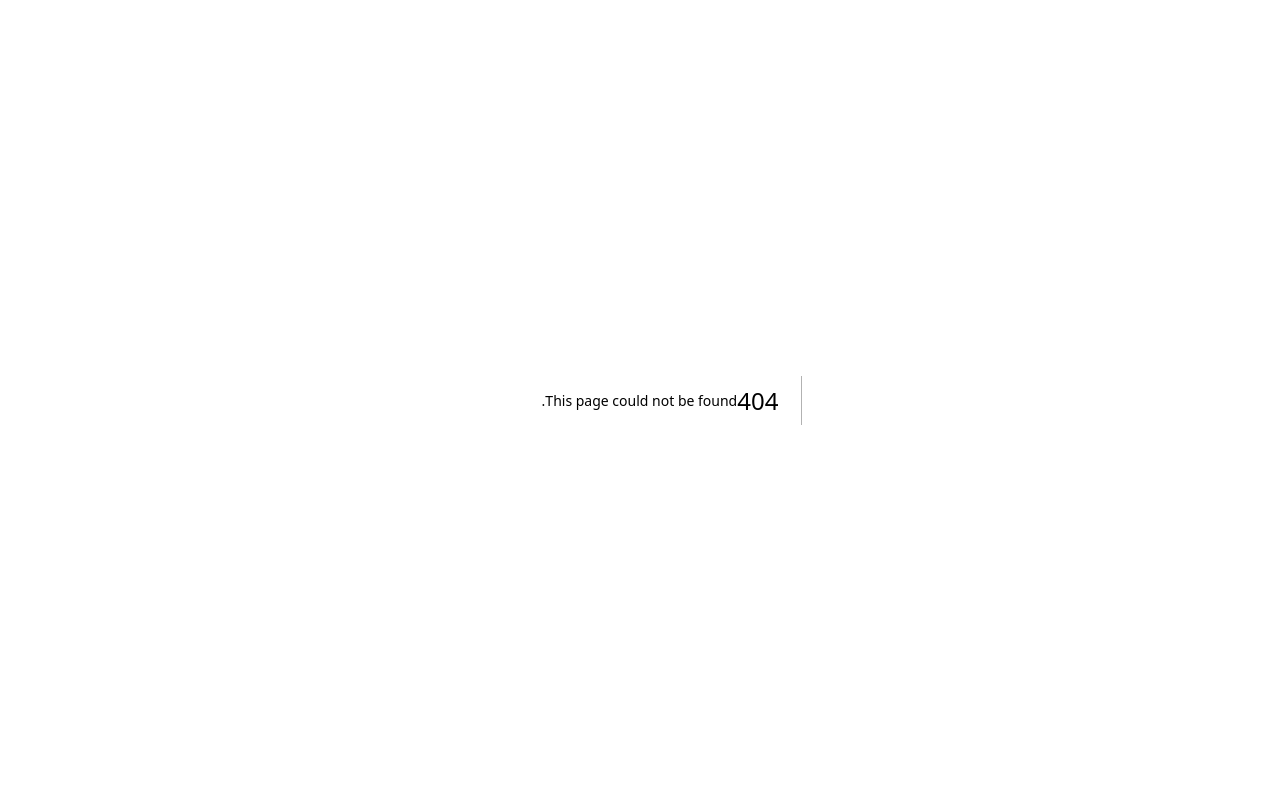
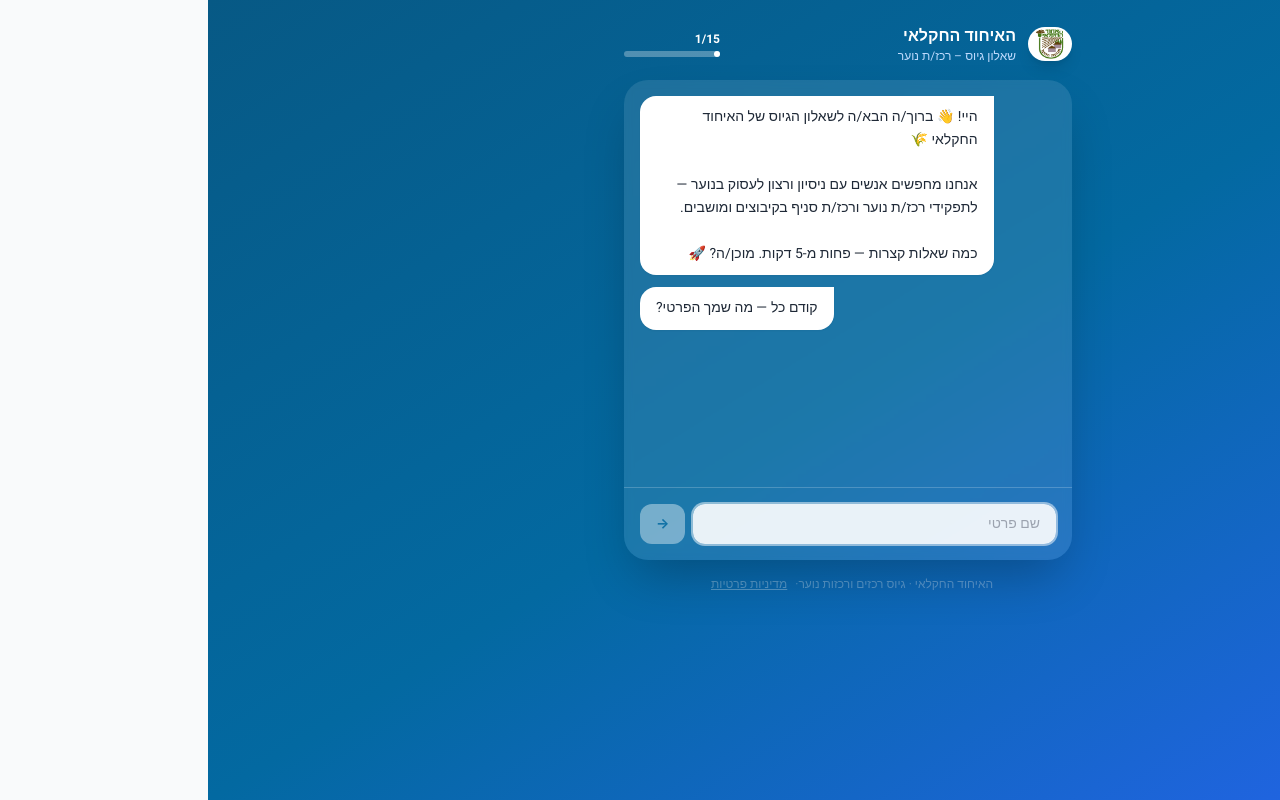
Before and after one commit to yonatanbrandes59/rakazim-gios, a Next.js app: page /apply/open in a window 1280 px wide. Before the commit this address had no page. Built offline with nearby package versions, Linux system fonts and the light colour scheme.

Commit message:
Two chatbot flows: garin + open, with landing page at /apply

```diff
--- /dev/null
+++ b/app/apply/garin/page.tsx
@@ -0,0 +1,10 @@
+import { PublicChatbotClient } from '@/components/chatbot/PublicChatbotClient'
+
+export const metadata = {
+  title: 'שאלון גרעין – האיחוד החקלאי',
+  description: 'שאלון גיוס לבוגרי גרעינים המשתחררים מהצבא',
+}
+
+export default function GarinApplyPage() {
+  return <PublicChatbotClient type="garin" />
+}
--- /dev/null
+++ b/app/apply/open/page.tsx
@@ -0,0 +1,10 @@
+import { PublicChatbotClient } from '@/components/chatbot/PublicChatbotClient'
+
+export const metadata = {
+  title: 'שאלון מועמדות – האיחוד החקלאי',
+  description: 'שאלון גיוס לתפקיד רכז/ת נוער',
+}
+
+export default function OpenApplyPage() {
+  return <PublicChatbotClient type="open" />
+}
--- a/app/apply/page.tsx
+++ b/app/apply/page.tsx
@@ -1,15 +1,47 @@
-import { PublicChatbotClient } from '@/components/chatbot/PublicChatbotClient'
+import Link from 'next/link'
+import Image from 'next/image'
 
 export const metadata = {
   title: 'הצטרף/י לצוות הרכזים – האיחוד החקלאי',
-  description: 'שאלון גיוס לתפקיד רכז/ת נוער באיחוד החקלאי. מלא/י את השאלון ונחזור אליך בהקדם!',
-  openGraph: {
-    title: 'רוצה לעסוק בנוער? הצטרף/י לצוות הרכזים 🌱',
-    description: 'מלא/י שאלון קצר ונמצא יחד אם תפקיד רכז/ת נוער מתאים לך. 5 דקות בלבד!',
-    type: 'website',
-  },
+  description: 'הגש/י מועמדות לתפקיד רכז/ת נוער באיחוד החקלאי',
 }
 
-export default function ApplyPage() {
-  return <PublicChatbotClient />
+export default function ApplyLandingPage() {
+  return (
+    <div className="min-h-screen bg-gradient-to-br from-brand-800 via-brand-700 to-blue-600 flex flex-col items-center justify-center p-6" dir="rtl">
+      <div className="w-full max-w-md space-y-8">
+        {/* Logo */}
+        <div className="text-center">
+          <Image src="/logo.png" alt="האיחוד החקלאי" width={72} height={72} className="mx-auto rounded-full bg-white p-1 shadow-lg mb-4" />
+          <h1 className="text-white text-3xl font-black">האיחוד החקלאי</h1>
+          <p className="text-blue-200 mt-2">גיוס רכזי ורכזות נוער</p>
+        </div>
+
+        {/* Cards */}
+        <div className="space-y-4">
+          <Link href="/apply/garin" className="block bg-white rounded-2xl p-6 shadow-xl hover:shadow-2xl transition-all hover:scale-[1.02] active:scale-[0.99]">
+            <div className="text-4xl mb-3">🌾</div>
+            <h2 className="text-xl font-black text-gray-900">הייתי בגרעין</h2>
+            <p className="text-gray-500 text-sm mt-1">בוגר/ת גרעין חקלאי שמשתחרר/ת מהצבא</p>
+            <div className="mt-4 bg-brand-600 text-white text-sm font-bold px-4 py-2 rounded-xl inline-block">
+              התחל/י שאלון ←
+            </div>
+          </Link>
+
+          <Link href="/apply/open" className="block bg-white rounded-2xl p-6 shadow-xl hover:shadow-2xl transition-all hover:scale-[1.02] active:scale-[0.99]">
+            <div className="text-4xl mb-3">👋</div>
+            <h2 className="text-xl font-black text-gray-900">לא הייתי בגרעין</h2>
+            <p className="text-gray-500 text-sm mt-1">מעוניין/ת בתפקיד רכז/ת נוער בקיבוץ / מושב</p>
+            <div className="mt-4 bg-brand-600 text-white text-sm font-bold px-4 py-2 rounded-xl inline-block">
+              התחל/י שאלון ←
+            </div>
+          </Link>
+        </div>
+
+        <p className="text-white/40 text-xs text-center">
+          <Link href="/privacy" className="underline hover:text-white/60">מדיניות פרטיות</Link>
+        </p>
+      </div>
+    </div>
+  )
 }
--- a/components/chatbot/PublicChatbotClient.tsx
+++ b/components/chatbot/PublicChatbotClient.tsx
@@ -2,12 +2,15 @@
 import { useState, useEffect, useRef } from 'react'
 import Image from 'next/image'
 import { PUBLIC_QUESTIONS } from './public-questions'
+import { OPEN_QUESTIONS } from './open-questions'
+import { ChatStep } from '@/lib/types'
 
 type Message = { role: 'bot' | 'user'; text: string }
 
 const STORAGE_KEY = 'merakzim_public_questionnaire'
 
-export function PublicChatbotClient() {
+export function PublicChatbotClient({ type = 'garin' }: { type?: 'garin' | 'open' }) {
+  const QUESTIONS: ChatStep[] = type === 'garin' ? PUBLIC_QUESTIONS : OPEN_QUESTIONS
   const [messages, setMessages] = useState<Message[]>([])
   const [answers, setAnswers] = useState<Record<string, string | string[]>>({})
   const [step, setStep] = useState(0)
@@ -21,16 +24,16 @@ export function PublicChatbotClient() {
   const [submitSuccess, setSubmitSuccess] = useState(false)
   const bottomRef = useRef<HTMLDivElement>(null)
 
-  const currentQ = step < PUBLIC_QUESTIONS.length ? PUBLIC_QUESTIONS[step] : null
+  const currentQ = step < QUESTIONS.length ? QUESTIONS[step] : null
 
   function getNextStep(from: number, currentAnswers: Record<string, any>): number {
     let next = from + 1
-    while (next < PUBLIC_QUESTIONS.length) {
-      const q = PUBLIC_QUESTIONS[next]
+    while (next < QUESTIONS.length) {
+      const q = QUESTIONS[next]
       if (!q.condition || q.condition(currentAnswers)) return next
       next++
     }
-    return PUBLIC_QUESTIONS.length
+    return QUESTIONS.length
   }
 
   function persistAnswers(saved: Record<string, string | string[]>) {
@@ -52,8 +55,8 @@ export function PublicChatbotClient() {
 
     if (Object.keys(restoredAnswers).length > 0) {
       let firstUnanswered = 0
-      for (let i = 0; i < PUBLIC_QUESTIONS.length; i++) {
-        const q = PUBLIC_QUESTIONS[i]
+      for (let i = 0; i < QUESTIONS.length; i++) {
+        const q = QUESTIONS[i]
         if (q.condition && !q.condition(restoredAnswers)) continue
         if (restoredAnswers[q.key] !== undefined && restoredAnswers[q.key] !== '') {
           firstUnanswered = i + 1
@@ -62,7 +65,7 @@ export function PublicChatbotClient() {
         }
       }
       resumeStep = getNextStep(firstUnanswered - 1, restoredAnswers)
-      if (resumeStep >= PUBLIC_QUESTIONS.length) resumeStep = PUBLIC_QUESTIONS.length - 1
+      if (resumeStep >= QUESTIONS.length) resumeStep = QUESTIONS.length - 1
       setAnswers(restoredAnswers)
     }
 
@@ -78,9 +81,9 @@ export function PublicChatbotClient() {
         setTimeout(() => showQuestion(resumeStep, restoredAnswers), 1200)
       } else {
         addBotMsg(
-          'היי! 👋 ברוך/ה הבא/ה לשאלון הגיוס של האיחוד החקלאי 🌾\n\n' +
-          'אנחנו מחפשים בוגרי גרעינים שמשתחררים מהצבא לתפקידי רכז/ת נוער ורכז/ת סניף בקיבוצים ומושבים.\n\n' +
-          'כמה שאלות קצרות — פחות מ-5 דקות. מוכן/ה? 🚀'
+          type === 'garin'
+            ? 'היי! 👋 ברוך/ה הבא/ה לשאלון הגיוס של האיחוד החקלאי 🌾\n\nאנחנו מחפשים בוגרי גרעינים שמשתחררים מהצבא לתפקידי רכז/ת נוער ורכז/ת סניף בקיבוצים ומושבים.\n\nכמה שאלות קצרות — פחות מ-5 דקות. מוכן/ה? 🚀'
+            : 'היי! 👋 ברוך/ה הבא/ה לשאלון הגיוס של האיחוד החקלאי 🌾\n\nאנחנו מחפשים אנשים עם ניסיון ורצון לעסוק בנוער — לתפקידי רכז/ת נוער ורכז/ת סניף בקיבוצים ומושבים.\n\nכמה שאלות קצרות — פחות מ-5 דקות. מוכן/ה? 🚀'
         )
       }
     }, 500)
@@ -108,8 +111,8 @@ export function PublicChatbotClient() {
   }
 
   function showQuestion(stepIdx: number, currentAnswers: Record<string, any>) {
-    if (stepIdx >= PUBLIC_QUESTIONS.length) return
-    const q = PUBLIC_QUESTIONS[stepIdx]
+    if (stepIdx >= QUESTIONS.length) return
+    const q = QUESTIONS[stepIdx]
     if (q.condition && !q.condition(currentAnswers)) {
       showQuestion(getNextStep(stepIdx, currentAnswers), currentAnswers)
       return
@@ -119,7 +122,7 @@ export function PublicChatbotClient() {
   }
 
   function handleAnswer(value: string | string[]) {
-    const q = PUBLIC_QUESTIONS[step]
+    const q = QUESTIONS[step]
     if (!q) return
 
     const displayVal = Array.isArray(value)
@@ -133,7 +136,7 @@ export function PublicChatbotClient() {
     persistAnswers(newAnswers)
 
     const next = getNextStep(step, newAnswers)
-    if (next >= PUBLIC_QUESTIONS.length) {
+    if (next >= QUESTIONS.length) {
       setPendingAnswers(newAnswers)
       setTimeout(() => {
         addBotMsg(
@@ -168,7 +171,7 @@ export function PublicChatbotClient() {
     setSubmitting(true)
 
     try {
-      const answersArray = PUBLIC_QUESTIONS
+      const answersArray = QUESTIONS
         .filter(q => finalAnswers[q.key] !== undefined && finalAnswers[q.key] !== '')
         .map(q => {
           const val = finalAnswers[q.key]
@@ -205,7 +208,7 @@ export function PublicChatbotClient() {
   }
 
   const q = currentQ
-  const totalVisible = PUBLIC_QUESTIONS.filter(q => !q.condition || q.condition(answers)).length
+  const totalVisible = QUESTIONS.filter(q => !q.condition || q.condition(answers)).length
 
   return (
     <div className="min-h-screen bg-gradient-to-br from-brand-800 via-brand-700 to-blue-600 flex flex-col items-center justify-start p-4 pt-6">
@@ -225,11 +228,11 @@ export function PublicChatbotClient() {
         <div className="flex-1" />
         {!done && (
           <div className="text-right">
-            <div className="text-white text-xs font-bold">{Math.min(step + 1, PUBLIC_QUESTIONS.length)}/{totalVisible}</div>
+            <div className="text-white text-xs font-bold">{Math.min(step + 1, QUESTIONS.length)}/{totalVisible}</div>
             <div className="w-24 h-1.5 bg-white/30 rounded-full mt-1">
               <div
                 className="h-full bg-white rounded-full transition-all duration-500"
-                style={{ width: `${Math.min(((step + 1) / PUBLIC_QUESTIONS.length) * 100, 100)}%` }}
+                style={{ width: `${Math.min(((step + 1) / QUESTIONS.length) * 100, 100)}%` }}
               />
             </div>
           </div>
--- /dev/null
+++ b/components/chatbot/open-questions.ts
@@ -0,0 +1,142 @@
+import { ChatStep } from '@/lib/types'
+
+export const OPEN_QUESTIONS: ChatStep[] = [
+  {
+    key: 'first_name',
+    questionText: 'קודם כל — מה שמך הפרטי?',
+    type: 'text',
+    placeholder: 'שם פרטי',
+  },
+  {
+    key: 'last_name',
+    questionText: 'ומה שם המשפחה שלך?',
+    type: 'text',
+    placeholder: 'שם משפחה',
+    optional: true,
+  },
+  {
+    key: 'phone',
+    questionText: 'מה מספר הטלפון שלך?',
+    type: 'text',
+    placeholder: '05X-XXXXXXX',
+  },
+  {
+    key: 'email',
+    questionText: 'מה כתובת האימייל שלך? (רשות)',
+    type: 'text',
+    placeholder: 'example@email.com',
+    optional: true,
+  },
+  {
+    key: 'army_role',
+    questionText: 'מה היה תפקידך בצבא? (רשות)',
+    type: 'text',
+    placeholder: 'למשל: מ״כ, קצין, מדריכ/ה...',
+    optional: true,
+  },
+  {
+    key: 'release_date',
+    questionText: 'מתי שוחררת / אתה/את משתחרר/ת מהצבא?',
+    type: 'date',
+  },
+  {
+    key: 'guidance_experience',
+    questionText: 'האם יש לך ניסיון בהדרכה או חינוך נוער? (מחנות, תנועות נוער, חוגים...)',
+    type: 'confirm',
+    options: [
+      { value: 'true', label: 'כן, יש לי ✅' },
+      { value: 'false', label: 'לא ממש ❌' },
+    ],
+  },
+  {
+    key: 'leadership_experience',
+    questionText: 'האם יש לך ניסיון בהנהגה? (ראש צוות, פיקוד, מנהל/ת פרויקט...)',
+    type: 'confirm',
+    options: [
+      { value: 'true', label: 'כן ✅' },
+      { value: 'false', label: 'לא ממש ❌' },
+    ],
+  },
+  {
+    key: 'looking_for_work',
+    questionText: 'מתי תהיה/תהיי פנוי/ה לעבודה?',
+    type: 'options',
+    options: [
+      { value: 'now', label: 'כבר עכשיו 🔥' },
+      { value: 'one_two_months', label: 'בעוד חודש-חודשיים' },
+      { value: 'after_trip', label: 'אחרי טיול' },
+      { value: 'after_psychometric', label: 'אחרי פסיכומטרי/לימודים' },
+      { value: 'dont_know', label: 'עוד לא יודע/ת' },
+    ],
+  },
+  {
+    key: 'trip_return_date',
+    questionText: 'מתי אתה/את חוזר/ת מהטיול? (בערך)',
+    type: 'date',
+    optional: true,
+    condition: (answers) => answers['looking_for_work'] === 'after_trip',
+  },
+  {
+    key: 'preferred_region',
+    questionText: 'באיזה אזור תרצה/י לעבוד?',
+    type: 'options',
+    options: [
+      { value: 'north',        label: 'צפון' },
+      { value: 'afek_hayam',   label: 'עמק חפר ים' },
+      { value: 'afek_maayan',  label: 'עמק חפר מעיין' },
+      { value: 'center_north', label: 'מרכז צפוני' },
+      { value: 'center',       label: 'מרכז' },
+      { value: 'hevel_modiin', label: 'חבל מודיעין' },
+      { value: 'shfela_tamar', label: 'שפלה תמר' },
+      { value: 'merhavim',     label: 'מרחבים' },
+      { value: 'eshkol',       label: 'אשכול' },
+      { value: 'nationwide',   label: 'כל הארץ' },
+    ],
+  },
+  {
+    key: 'has_driving_license',
+    questionText: 'יש לך רישיון נהיגה?',
+    type: 'confirm',
+    options: [
+      { value: 'true', label: 'כן ✅' },
+      { value: 'false', label: 'לא ❌' },
+    ],
+  },
+  {
+    key: 'interest_in_role',
+    questionText: 'כמה אתה/את מעוניין/ת בתפקיד רכז/ת נוער?',
+    type: 'options',
+    options: [
+      { value: 'yes', label: 'מאוד מעוניין/ת! 🔥' },
+      { value: 'maybe', label: 'מתעניין/ת, רוצה לשמוע עוד' },
+      { value: 'not_sure', label: 'לא בטוח/ה' },
+      { value: 'not_relevant', label: 'לא בשבילי' },
+    ],
+  },
+  {
+    key: 'can_commit_full_year',
+    questionText: 'האם תוכל/י להתחייב לשנה מלאה?',
+    type: 'confirm',
+    options: [
+      { value: 'true', label: 'כן ✅' },
+      { value: 'false', label: 'לא בטוח/ה' },
+    ],
+  },
+  {
+    key: 'preferred_contact_method',
+    questionText: 'איך הכי נוח לך שנתקשר?',
+    type: 'options',
+    options: [
+      { value: 'whatsapp', label: '💬 וואטסאפ' },
+      { value: 'call', label: '📞 שיחת טלפון' },
+      { value: 'any', label: 'לא משנה לי' },
+    ],
+  },
+  {
+    key: 'open_answer',
+    questionText: 'יש משהו שחשוב לך שנדע? (רשות)',
+    type: 'open',
+    placeholder: 'ספר/י לנו קצת על עצמך...',
+    optional: true,
+  },
+]
```
